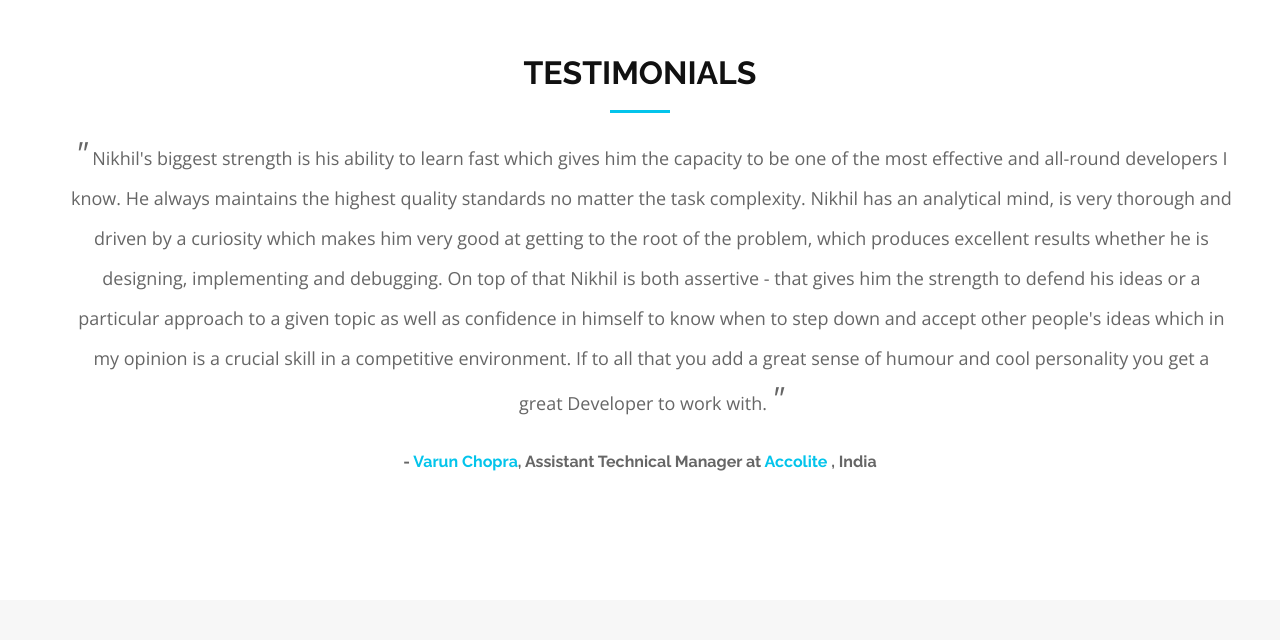
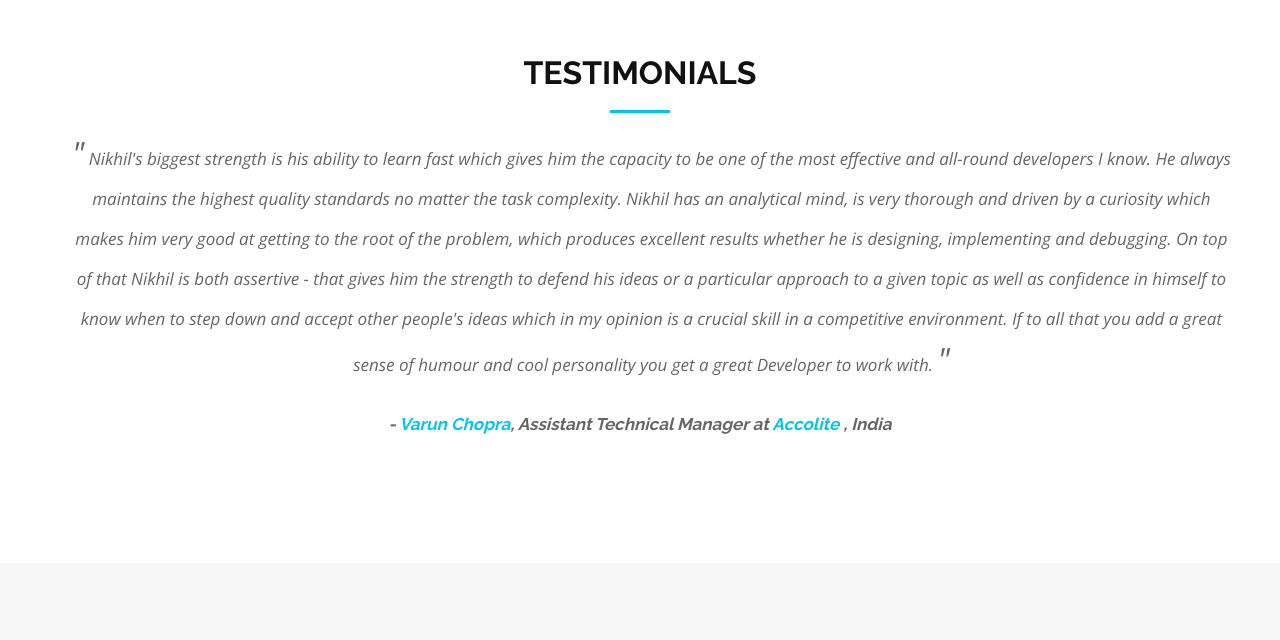
Before and after one commit to nikhil197/nikhil197.github.io, a plain HTML site: page index.html in a window 1280 px wide. Shown: the part 1940-2580 px from the top of the page. Drawn offline with nearby package versions, Linux system fonts and the light colour scheme.

Commit message:
Changed font style

```diff
--- a/css/style.css
+++ b/css/style.css
@@ -578,7 +578,8 @@ body.mobile-nav-active #mobile-nav-toggle {
 #testimonials .testimonial-text {
 	text-align: center;
 	font-weight: 400;
-	font-size: 18px;
+	font-size: 17px;
+	font-style: italic;
 	line-height: 40px;
 	padding-right: 8%;
 	width: 110%;
@@ -586,7 +587,8 @@ body.mobile-nav-active #mobile-nav-toggle {
 
 #testimonials .testimonial-giver {
 	text-align: center;
-	font-size: 16px;
+	font-size: 17px;
+	font-style: oblique;
 }
 
 /* Contact Section */
```
